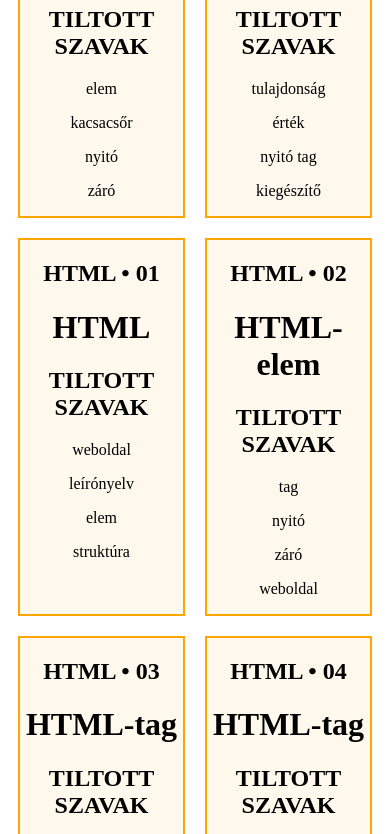
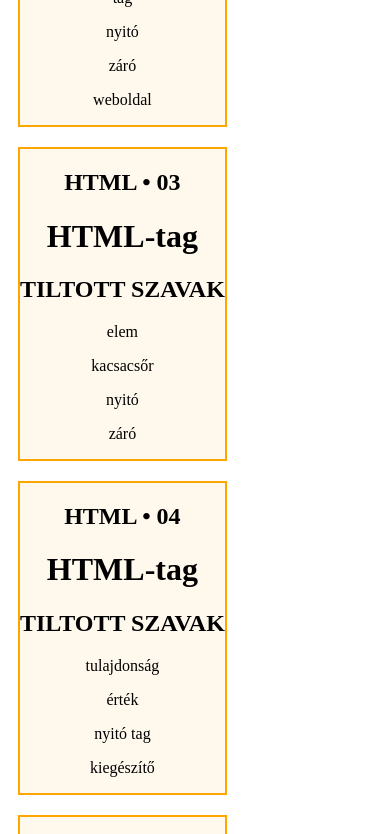
Before and after one commit to KarolyFinta/1oraifeladat20260908, a plain HTML site: page index.html in a window 390 px wide. Shown: the part 538-1372 px from the top of the page. Drawn offline with Linux system fonts and the light colour scheme.

Commit message:
orai update

```diff
--- a/style.css
+++ b/style.css
@@ -4,19 +4,17 @@
  }
 
 main {
-    display: grid;
-    grid-template-columns: 1fr 1fr 1fr 1fr;
+
+    display: flex;
+    flex-wrap: wrap;
+    justify-content: space-between;
 }
 
 .tarolo {
+    min-width: 150px;
+    flex: 0 0 calc(25%-10px);
     margin: 10px;
     min-width: 50px;
     border: 2px solid orange;
     background-color: rgba(255, 166, 0, 0.075);
 }
-
-@media screen and (max-width:750px) {
-    main {
-        grid-template-columns: 1fr 1fr;
-    }
-}
```
